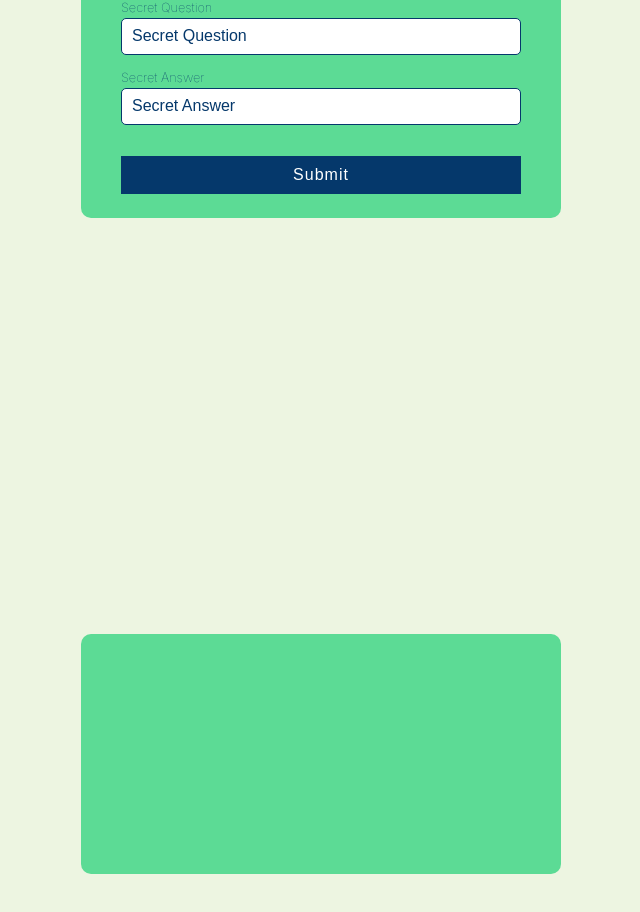
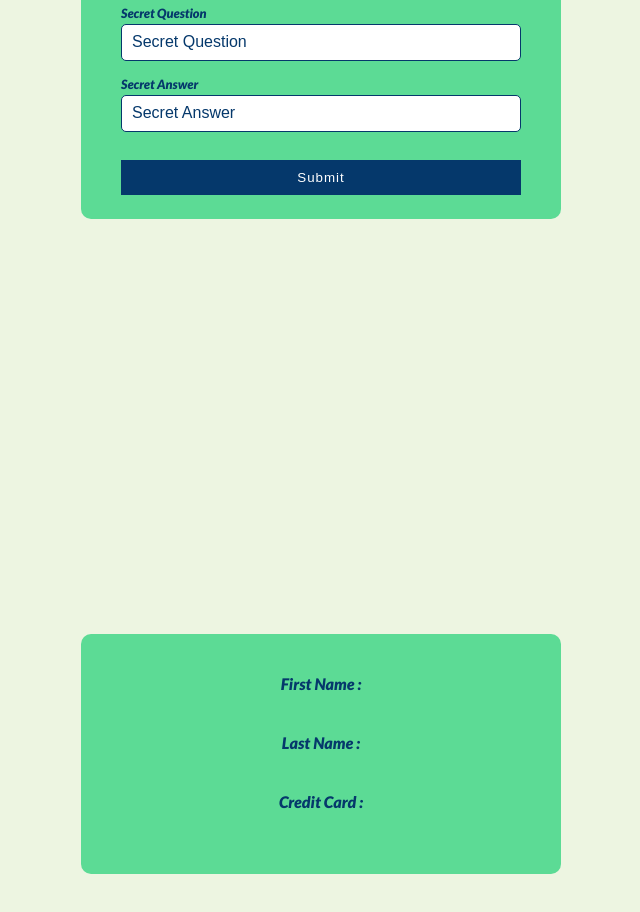
Before and after one commit to TonyTheGreatUA/react-project-solvecare, a React (Create React App) app: page / in a window 1280 px wide. Shown: the part 446-1358 px from the top of the page, without its empty margins (319-959 px from the left). Built offline with nearby package versions, Linux system fonts and the light colour scheme.

Commit message:
transfer to another block

```diff
--- a/package.json
+++ b/package.json
@@ -3,9 +3,12 @@
   "version": "0.1.0",
   "private": true,
   "dependencies": {
+    "@material-ui/core": "^4.4.3",
+    "formik": "^1.5.8",
     "react": "^16.9.0",
     "react-dom": "^16.9.0",
-    "react-scripts": "3.1.2"
+    "react-scripts": "3.1.2",
+    "yup": "^0.27.0"
   },
   "scripts": {
     "start": "react-scripts start",
--- a/src/App.css
+++ b/src/App.css
@@ -1,5 +1,8 @@
+@import url('https://fonts.googleapis.com/css?family=Lato:900i&display=swap');
+
 .wrapper {
   height: 100vh;
+  font-family: 'Lato', sans-serif;
   width: 100%;
   display: flex;
   flex-direction: column;
@@ -37,15 +40,12 @@ h1 {
   font-weight: 3000;
   width: 100%;
   color: #05386b;
-  font-weight: lighter;
-  font-family: sans-serif;
 }
 
 label {
   font-size: 0.8em;
   margin-bottom: 0.25em;
   color: #05386b;
-  font-weight: lighter;
 }
 
 input {
@@ -57,7 +57,6 @@ input {
 
 input::placeholder {
   font-size: 1.2em;
-  font-weight: lighter;
   color: #05386b;
 }
 
@@ -79,8 +78,6 @@ input.error {
   width: 100%;
   margin-top: 1em;
   padding: 8px 0px;
-  font-size: 1em;
-  font-weight: lighter;
   letter-spacing: 1px;
   margin-bottom: 0.25em;
 }
@@ -131,3 +128,13 @@ input.error {
 .expDate {
   width: 49%;
 }
+
+.form-wrapper2 span{
+  font-family: 'Lato', sans-serif;
+  color: #05386b;
+  display: flex;
+  flex-direction: column;
+  align-items: center;
+  justify-content: center;
+  padding: 20px;
+}
--- a/src/App.js
+++ b/src/App.js
@@ -1,5 +1,6 @@
 import React from 'react';
 import './App.css';
+import PropTypes from 'prop-types';
 
 const cardRegex = RegExp(
   /^[0-9]{16}$/
@@ -23,6 +24,8 @@ const formValid = ({ formErrors, ...rest }) => {
 
   return valid;
 };
+
+
 class Component1 extends React.Component {
   constructor(props){
     super(props);
@@ -43,12 +46,11 @@ class Component1 extends React.Component {
         lastName: "",
         secretQuestion: "",
         secretAnswer: ""
-      },
-      form: []
+      }
     };
   }
 
-  handleSubmit = (e, firstName, lastName, creditCardNumber) => {
+  handleSubmit = (e) => {
     e.preventDefault();
     if (formValid(this.state)) {
       console.log(`
@@ -220,7 +222,9 @@ class Component1 extends React.Component {
             </div>
 
             <div className="submitButton">
-              <button type="submit">Submit</button>
+              <button onClick={()=>{
+                this.props.updateData(this.state.firstName, this.state.lastName, this.state.creditCardNumber)
+              }} type="submit">Submit</button>
             </div>
           </form>
         </div>
@@ -231,13 +235,14 @@ class Component1 extends React.Component {
 
 
 class Component2 extends React.Component {
+
   render(){
     return(
       <div className="wrapper">
         <div className="form-wrapper2">
-          <span></span>
-          <span></span>
-          <span></span>
+          <span>First Name : {this.props.firstName}</span>
+          <span>Last Name : {this.props.lastName}</span>
+          <span>Credit Card : {(this.props.creditCardNumber).substr(this.props.creditCardNumber.length - 4)}</span>
         </div>
       </div>
     );
@@ -246,12 +251,28 @@ class Component2 extends React.Component {
 }
 
 class App extends React.Component {
+  state ={
+    firstName: "",
+    lastName: "",
+    creditCardNumber: ""
+  }
+  updateData = (val1, val2, val3) => {
+    this.setState({
+      firstName: val1,
+      lastName: val2,
+      creditCardNumber: val3
+    })
+  }
 
   render(){
 		return(
 			<div className="App">
-        <Component1 />
-        <Component2 />
+        <Component1 updateData={this.updateData}/>
+        <Component2
+        firstName={this.state.firstName}
+        lastName={this.state.lastName}
+        creditCardNumber={this.state.creditCardNumber}
+        />
 			</div>
 		);
   }
```
Also changed, not shown: 1 other file (tests, documents, lock files or other folders).
